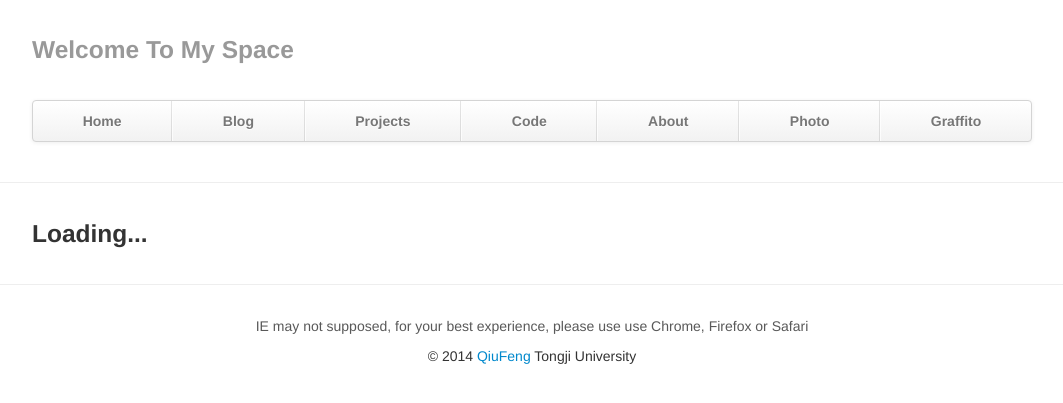
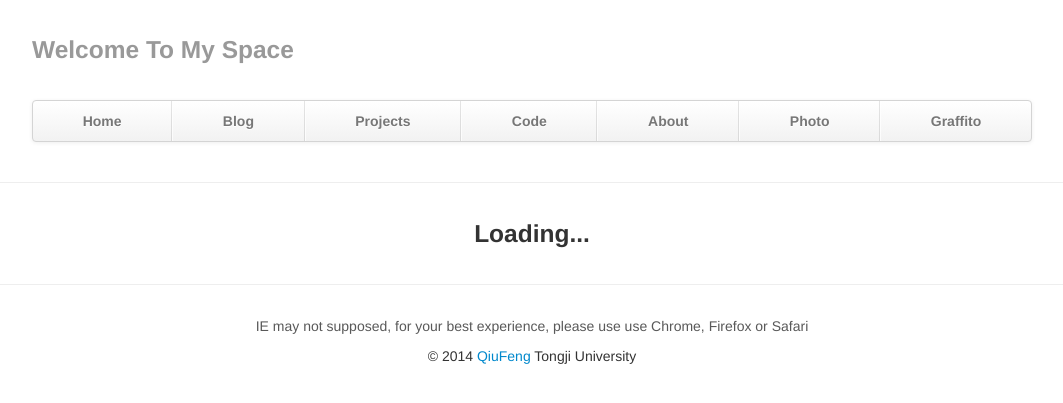
Before and after one commit to VioletHill/VioletHill.github.io, a Jekyll site: the page built from photo/index.md, in a window 1280 px wide. Shown: the top 403 px of the page, without its empty margins (108-1171 px from the left). Built offline with Jekyll 4.4.1, drawn with Linux system fonts in a browser that asks for light colours; Markdown is read by kramdown in place of the engine named in the settings; comment, search, counter and statistics services are not loaded.

Commit message:
add style text-align:center for loading info

```diff
--- a/photo/index.md
+++ b/photo/index.md
@@ -20,7 +20,7 @@ layout: base
         {% endfor %}
     </div>
 
-    <h3 id="loadingInfo">Loading...</h3>
+    <h3 id="loadingInfo" style="text-align:center">Loading...</h3>
 </div>
 
 <script src="/js/masonry.pkgd.min.js"></script>
```
